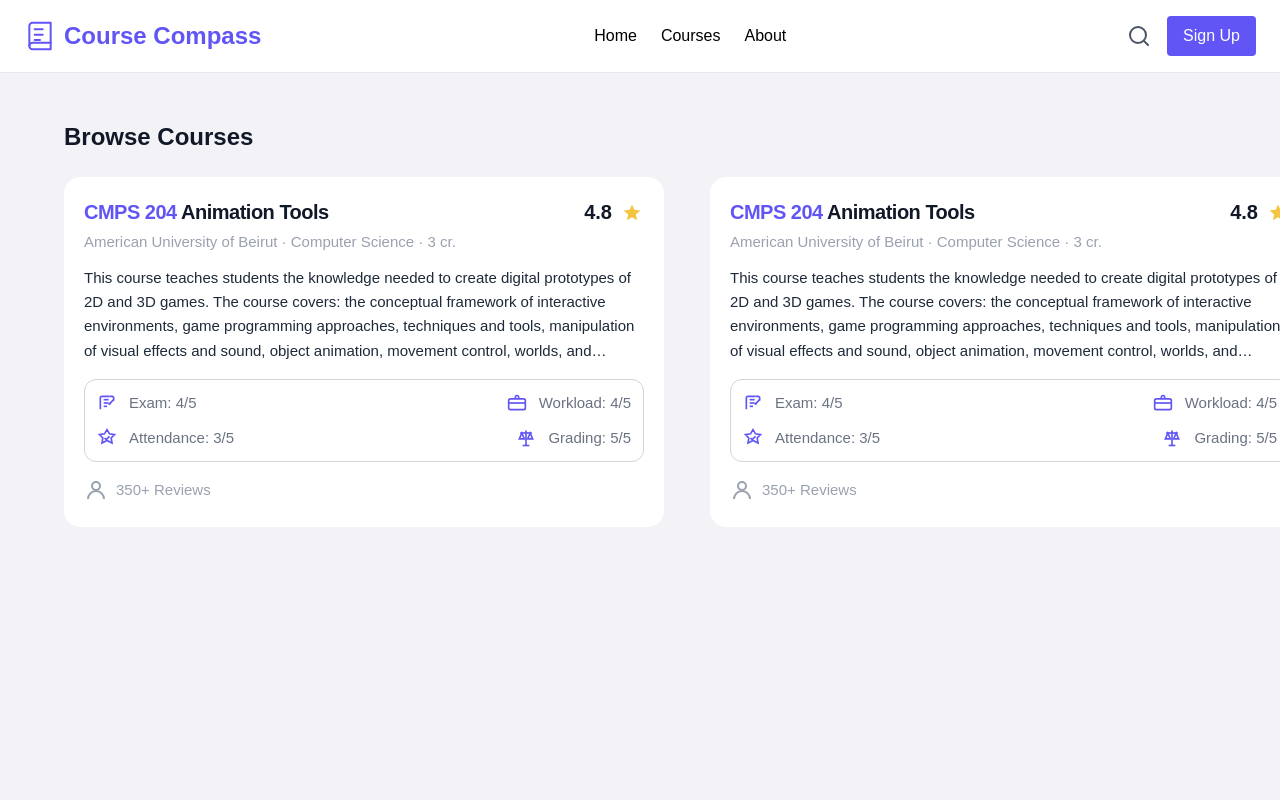
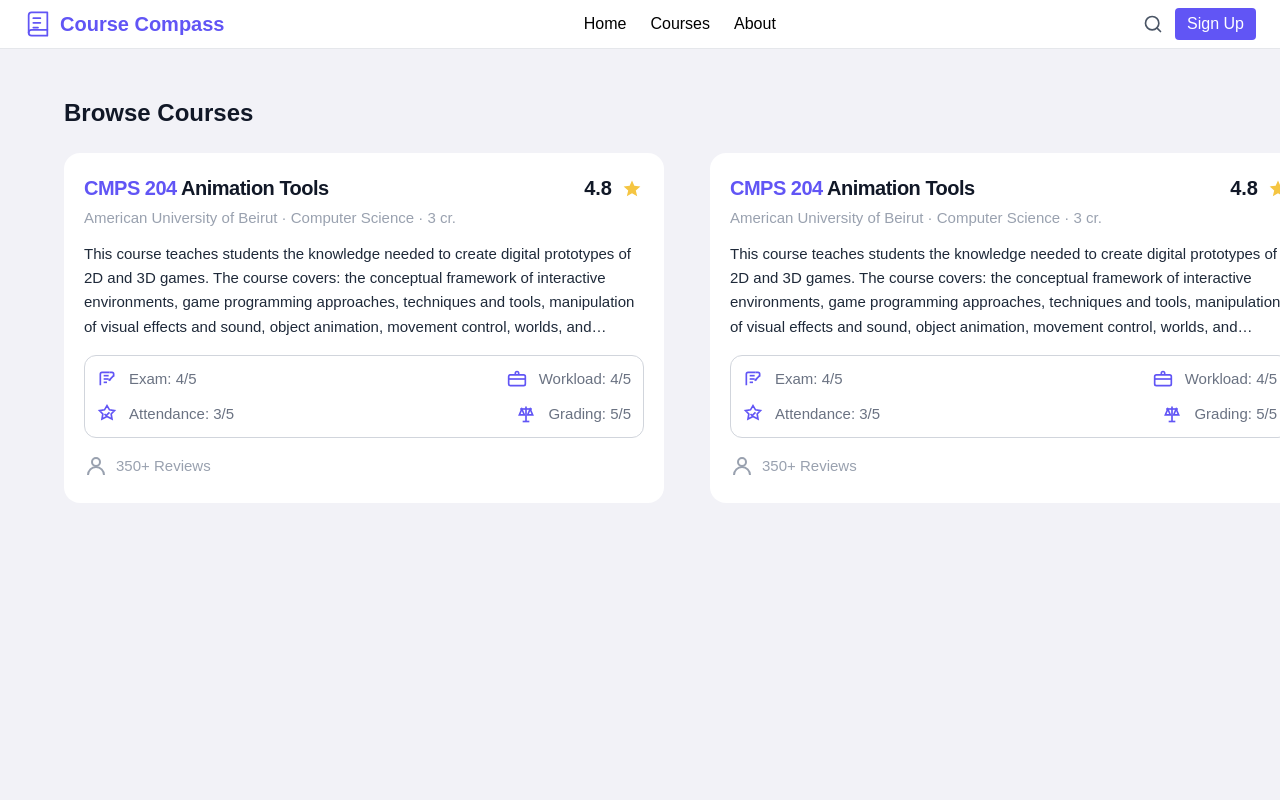
Before and after one commit to linnoureddine/techtalks-university-course-reality-check, a Next.js app: page / in a window 1280 px wide. Shown: the top 800 px of the page. Built offline with nearby package versions, Linux system fonts and the light colour scheme.

Commit message:
Shrinked the nav bar

```diff
--- a/components/NavBar.tsx
+++ b/components/NavBar.tsx
@@ -9,14 +9,12 @@ export default function NavBar() {
   const [searchOpen, setSearchOpen] = useState(false);
 
   return (
-    <nav className="w-full bg-white border-b border-gray-200 px-6 py-4">
+    <nav className="w-full bg-white border-b border-gray-200 px-6 py-2">
       <div className="flex items-center gap-4">
-        {/* Logo + Name */}
         <Link href="/" className="flex items-center gap-2 shrink-0">
-          {/* Modern open book icon */}
           <svg
             xmlns="http://www.w3.org/2000/svg"
-            className="h-8 w-8 text-[#6155F5] shrink-0"
+            className="h-7 w-7 text-[#6155F5] shrink-0"
             fill="none"
             viewBox="0 0 24 24"
             stroke="currentColor"
@@ -31,29 +29,24 @@ export default function NavBar() {
             <path d="M8 15h4" />
           </svg>
 
-          {/* Website name (large screens only) */}
-          <span className="hidden lg:inline text-[#6155F5] text-2xl font-bold">
+          <span className="hidden lg:inline text-[#6155F5] text-xl font-bold">
             Course Compass
           </span>
         </Link>
 
-        {/* Desktop Links - Centered */}
         <div className="hidden md:flex gap-6 md:flex-1 md:justify-center">
           <NavLink href="/">Home</NavLink>
           <NavLink href="/courses">Courses</NavLink>
           <NavLink href="/about">About</NavLink>
         </div>
 
-        {/* Right side */}
         <div className="flex items-center gap-2 shrink-0 ml-auto md:ml-0">
-          {/* Search Icon / Input */}
-          <div className="relative h-10 flex items-center w-10">
+          <div className="relative h-8 flex items-center w-8">
             {!searchOpen && (
-              <button onClick={() => setSearchOpen(true)} className="p-2 transition-colors group h-10 w-10 flex items-center justify-center">
-                {/* Modern sleek search icon */}
+              <button onClick={() => setSearchOpen(true)} className="p-2 transition-colors group h-9 w-9 flex items-center justify-center">
                 <svg
                   xmlns="http://www.w3.org/2000/svg"
-                  className="h-6 w-6 text-gray-600 group-hover:text-[#6155F5] transition-colors"
+                  className="h-5 w-5 text-gray-600 group-hover:text-[#6155F5] transition-colors"
                   fill="none"
                   viewBox="0 0 24 24"
                   stroke="currentColor"
@@ -71,28 +64,25 @@ export default function NavBar() {
                 autoFocus
                 type="text"
                 placeholder="Search..."
-                className="absolute right-0 border border-gray-300 rounded px-3 h-10 focus:outline-none focus:ring-2 focus:ring-[#6155F5] w-32 md:w-56"
+                className="absolute right-0 border border-gray-300 rounded px-3 h-8 focus:outline-none focus:ring-2 focus:ring-[#6155F5] w-32 md:w-52"
                 onBlur={() => setSearchOpen(false)}
               />
             )}
           </div>
 
-          {/* Sign Up Button */}
-          <button className={`bg-[#6155F5] text-white px-4 h-10 rounded hover:bg-[#503fdc] transition flex items-center ${searchOpen ? 'hidden sm:block' : ''}`}>
+          <button className={`bg-[#6155F5] text-white px-3 h-8 rounded hover:bg-[#503fdc] transition flex items-center ${searchOpen ? 'hidden sm:block' : ''}`}>
             Sign Up
           </button>
 
-          {/* Hamburger (tablet & mobile only) */}
           <button
             onClick={() => setMenuOpen(!menuOpen)}
-            className="md:hidden ml-2 text-xl text-gray-600"
+            className="md:hidden ml-2 text-lg text-gray-600"
           >
             ☰
           </button>
         </div>
       </div>
 
-      {/* Mobile / Tablet menu (links only) */}
       {
         menuOpen && (
           <div className="md:hidden mt-4 flex flex-col gap-3">
--- a/components/NavLink.tsx
+++ b/components/NavLink.tsx
@@ -11,7 +11,7 @@ export default function NavLink({ href, children }: NavLinkProps) {
   return (
     <Link
       href={href}
-      className="text-black transition-colors duration-200"
+      className="text-black text-md transition-colors duration-200"
       style={{ color: "black" }}
       onMouseEnter={(e) => (e.currentTarget.style.color = "#6155F5")}
       onMouseLeave={(e) => (e.currentTarget.style.color = "black")}
```
